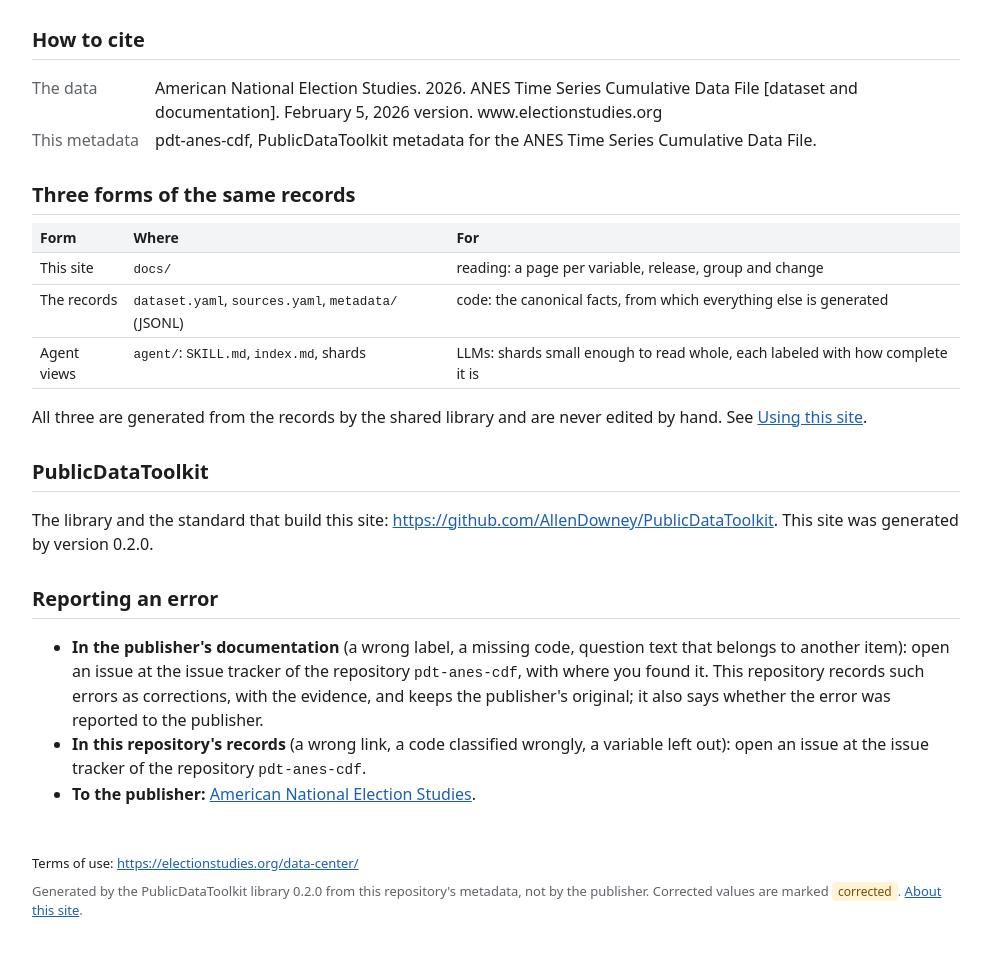
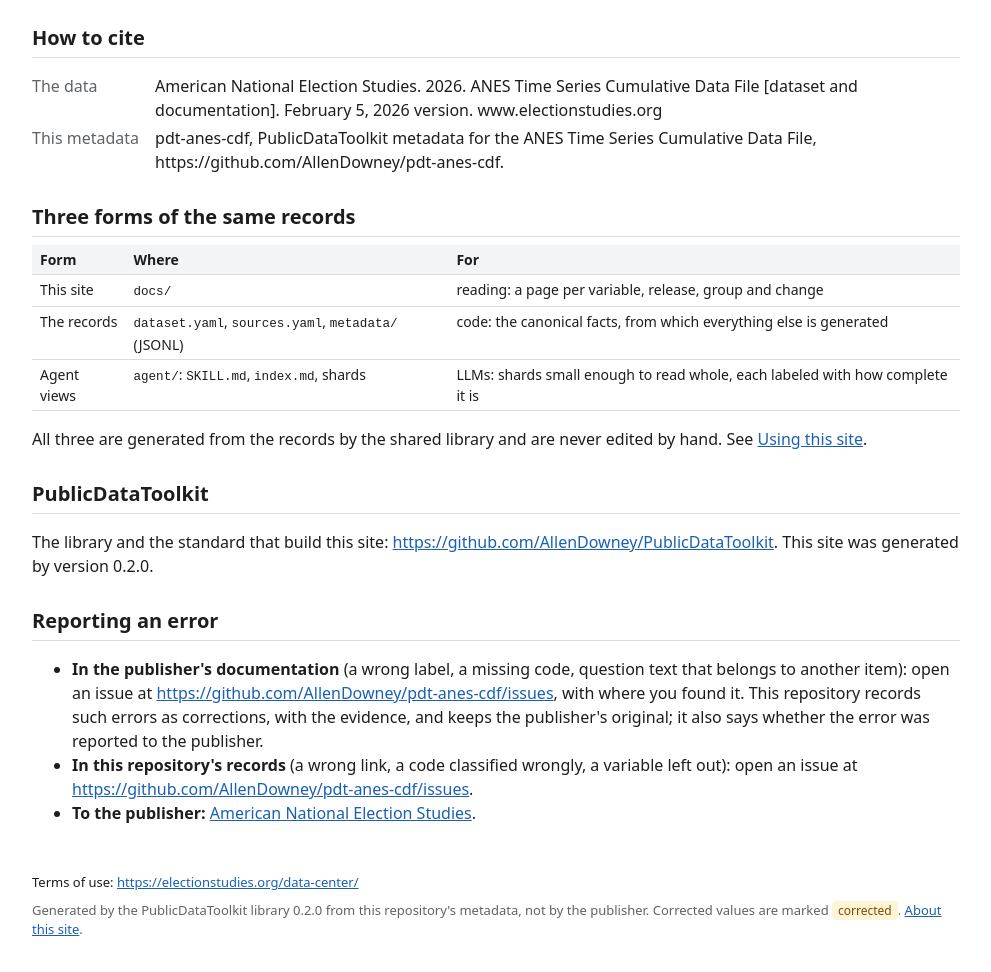
Before and after one commit to AllenDowney/pdt-anes-cdf, a plain HTML site: page docs/about.html in a window 1280 px wide. Shown: the part 912-1884 px from the top of the page, without its empty margins (144-1135 px from the left). Drawn offline with Linux system fonts and the light colour scheme.

Commit message:
Views with the repository's URL
Co-Authored-By: Claude Opus 5.5 <noreply@anthropic.com>

```diff
--- a/docs/about.html
+++ b/docs/about.html
@@ -11,15 +11,15 @@
 <nav><a href="index.html">ANES Time Series Cumulative Data File</a><span class="pages"><a href="about.html">About</a> · <a href="using.html">Using this site</a></span></nav>
 <main>
 <h1>About this site</h1>
-<p>This site describes the ANES Time Series Cumulative Data File, published by <a href="https://electionstudies.org/">American National Election Studies</a>. It is generated from the repository <code>pdt-anes-cdf</code>, which holds metadata built from the publisher's documentation: each variable's label, question text, codes and missing codes, and availability, with corrections and links between releases. Each fact says where it came from.</p>
+<p>This site describes the ANES Time Series Cumulative Data File, published by <a href="https://electionstudies.org/">American National Election Studies</a>. It is generated from the repository <a href="https://github.com/AllenDowney/pdt-anes-cdf">pdt-anes-cdf</a>, which holds metadata built from the publisher's documentation: each variable's label, question text, codes and missing codes, and availability, with corrections and links between releases. Each fact says where it came from.</p>
 <h2>What it isn't</h2><ul><li>It isn't the publisher's site, and the publisher hasn't reviewed it. The publisher's own page for the dataset is <a href="https://electionstudies.org/data-center/anes-time-series-cumulative-data-file/">https://electionstudies.org/data-center/anes-time-series-cumulative-data-file/</a>. Where this site and the publisher's documentation differ, the publisher's documentation is the source; the differences this repository knows of are listed as corrections.</li><li>It doesn't hold the data. The data come from the publisher, or from this repository's data release when the terms allow; see <a href="using.html#data">Getting the data</a>.</li><li>It makes no analysis decisions: which answers count as agreement, which weights or cases to use, or how to recode. Those belong to the projects that use the data.</li></ul>
 <h2>Terms of use</h2>
 <dl><dt>Publisher's terms</dt><dd><a href="https://electionstudies.org/data-center/">https://electionstudies.org/data-center/</a></dd><dt>What they say</dt><dd>ANES&#x27;s terms of use (Data Center page) say to use the data only for research or statistical purposes, make no use of respondents&#x27; identities, and cite ANES data and documentation. The FAQ says ANES public release datasets are public goods and that datasets created from them may be disseminated, with a link back to the original ANES dataset; restricted-use data may not. No login is needed to download. The pages don&#x27;t address mirroring the original files or codebook, or LLM processing; Allen Downey decided both may ship. Copies of the pages are source anes-terms-pages.</dd><dt>Decisions</dt><dd><code>metadata</code>: ship<br><code>documentation</code>: ship<br><code>data</code>: ship<br><code>llm_processing</code>: allowed<br><span class="origin">Reviewed by Allen Downey, 2026-11-19</span></dd><dt>This repository</dt><dd>Code under the MIT License; metadata, corrections and generated views (this site included) under CC BY 4.0. The publisher's files and documentation keep the publisher's terms.</dd></dl>
 <h2>How to cite</h2>
-<dl><dt>The data</dt><dd>American National Election Studies. 2026. ANES Time Series Cumulative Data File [dataset and documentation]. February 5, 2026 version. www.electionstudies.org</dd><dt>This metadata</dt><dd>pdt-anes-cdf, PublicDataToolkit metadata for the ANES Time Series Cumulative Data File.</dd></dl>
+<dl><dt>The data</dt><dd>American National Election Studies. 2026. ANES Time Series Cumulative Data File [dataset and documentation]. February 5, 2026 version. www.electionstudies.org</dd><dt>This metadata</dt><dd>pdt-anes-cdf, PublicDataToolkit metadata for the ANES Time Series Cumulative Data File, https://github.com/AllenDowney/pdt-anes-cdf.</dd></dl>
 <h2>Three forms of the same records</h2><div class="scroll"><table><thead><tr><th>Form</th><th>Where</th><th>For</th></tr></thead><tbody><tr><td>This site</td><td><code>docs/</code></td><td>reading: a page per variable, release, group and change</td></tr><tr><td>The records</td><td><code>dataset.yaml</code>, <code>sources.yaml</code>, <code>metadata/</code> (JSONL)</td><td>code: the canonical facts, from which everything else is generated</td></tr><tr><td>Agent views</td><td><code>agent/</code>: <code>SKILL.md</code>, <code>index.md</code>, shards</td><td>LLMs: shards small enough to read whole, each labeled with how complete it is</td></tr></tbody></table></div><p>All three are generated from the records by the shared library and are never edited by hand. See <a href="using.html">Using this site</a>.</p>
 <h2>PublicDataToolkit</h2><p>The library and the standard that build this site: <a href="https://github.com/AllenDowney/PublicDataToolkit">https://github.com/AllenDowney/PublicDataToolkit</a>. This site was generated by version 0.2.0.</p>
-<h2>Reporting an error</h2><ul><li><strong>In the publisher's documentation</strong> (a wrong label, a missing code, question text that belongs to another item): open an issue at the issue tracker of the repository <code>pdt-anes-cdf</code>, with where you found it. This repository records such errors as corrections, with the evidence, and keeps the publisher's original; it also says whether the error was reported to the publisher.</li><li><strong>In this repository's records</strong> (a wrong link, a code classified wrongly, a variable left out): open an issue at the issue tracker of the repository <code>pdt-anes-cdf</code>.</li><li><strong>To the publisher:</strong> <a href="https://electionstudies.org/">American National Election Studies</a>.</li></ul>
+<h2>Reporting an error</h2><ul><li><strong>In the publisher's documentation</strong> (a wrong label, a missing code, question text that belongs to another item): open an issue at <a href="https://github.com/AllenDowney/pdt-anes-cdf/issues">https://github.com/AllenDowney/pdt-anes-cdf/issues</a>, with where you found it. This repository records such errors as corrections, with the evidence, and keeps the publisher's original; it also says whether the error was reported to the publisher.</li><li><strong>In this repository's records</strong> (a wrong link, a code classified wrongly, a variable left out): open an issue at <a href="https://github.com/AllenDowney/pdt-anes-cdf/issues">https://github.com/AllenDowney/pdt-anes-cdf/issues</a>.</li><li><strong>To the publisher:</strong> <a href="https://electionstudies.org/">American National Election Studies</a>.</li></ul>
 </main>
 <footer><p class="notice">Terms of use: <a href="https://electionstudies.org/data-center/">https://electionstudies.org/data-center/</a></p>
 Generated by the PublicDataToolkit library 0.2.0 from this repository's
```
